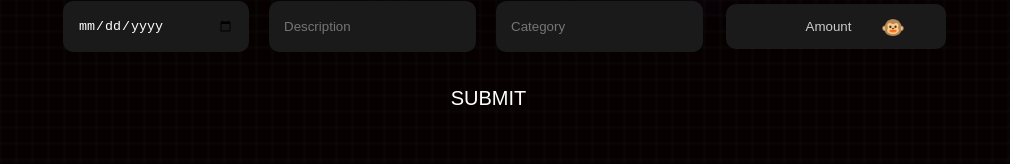
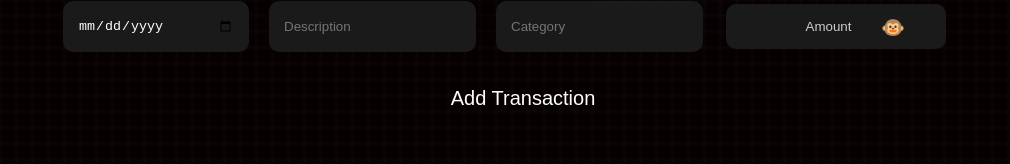
Before and after one commit to markkamau254/Phase-2-Code-Challenge, a React (Create React App) app: page / in a window 1280 px wide. Shown: the part 405-569 px from the top of the page, without its empty margins (270-1280 px from the left). Built offline with nearby package versions, Linux system fonts and the light colour scheme; a web font is replaced by a local one.

Commit message:
Update Submit button to Add Transaction button

```diff
--- a/src/Form.jsx
+++ b/src/Form.jsx
@@ -54,7 +54,7 @@ function Form() {
           </section>
 
       <button type="submit" className='bts'>
-        SUBMIT
+          Add Transaction
       </button>
 
       </form>
```
